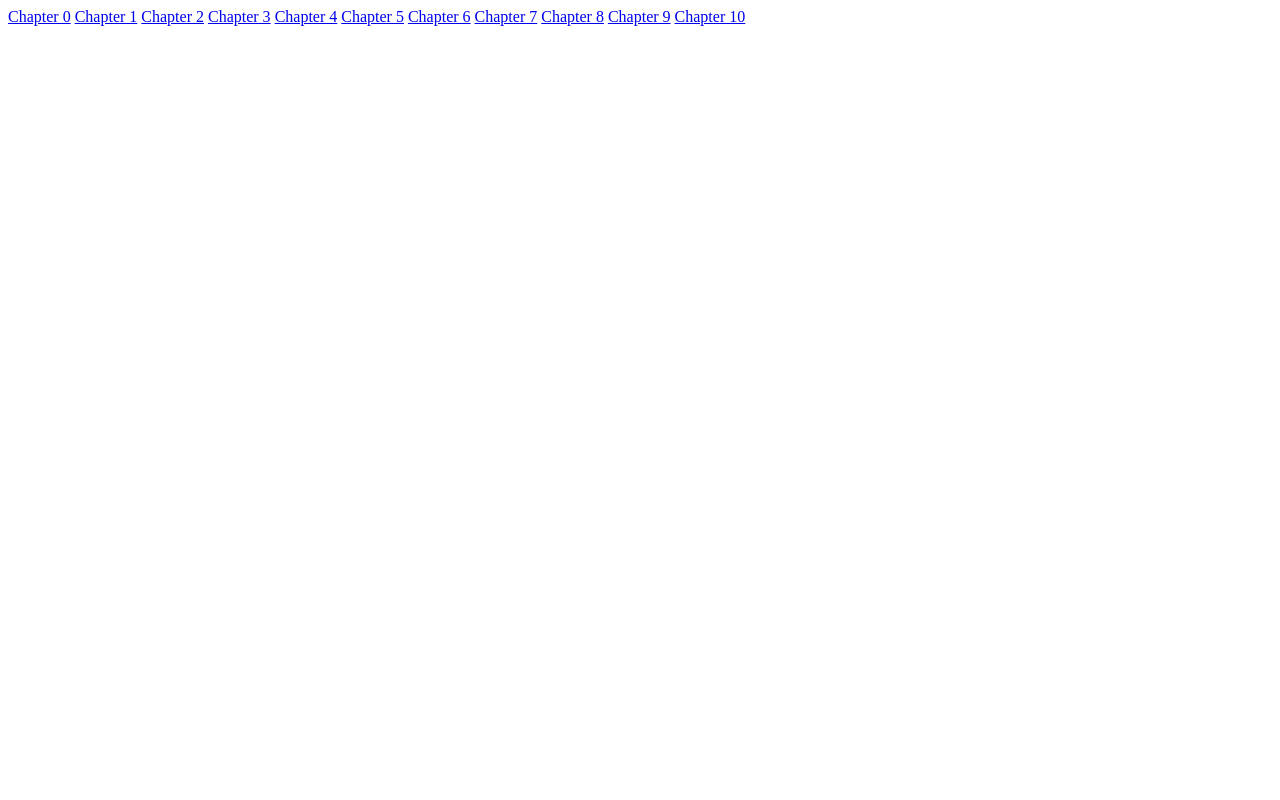
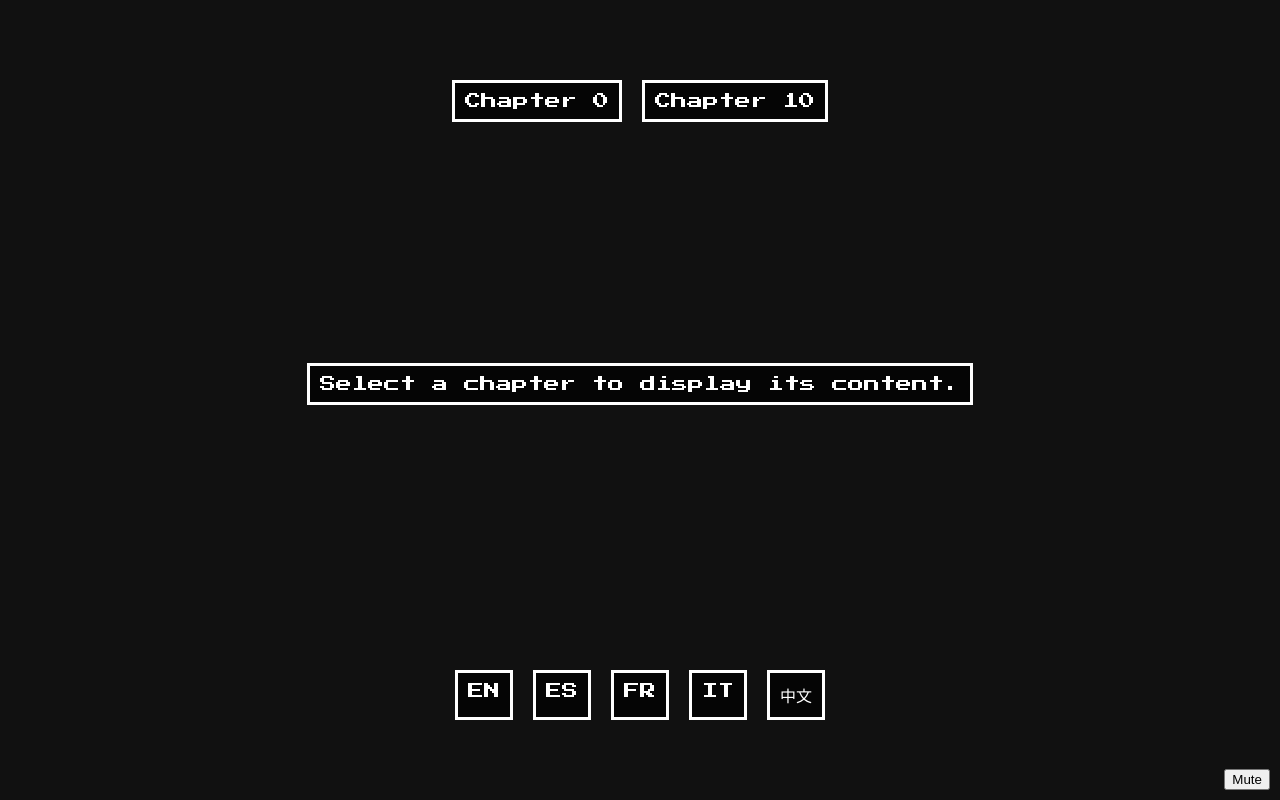
Before and after one commit to Dovask/DOM, a plain HTML site: page chapters.html in a window 1280 px wide. Drawn offline with Linux system fonts and the light colour scheme.

Commit message:
Update chapters.html

```diff
--- a/chapters.html
+++ b/chapters.html
@@ -1,56 +1,137 @@
 <!DOCTYPE html>
 <html lang="en">
-
 <head>
     <meta charset="UTF-8">
     <meta name="viewport" content="width=device-width, initial-scale=1.0">
     <title>Chapters | Domination Club</title>
     <link rel="stylesheet" href="https://fonts.googleapis.com/css2?family=Press+Start+2P&display=swap">
     <style>
-        /* [Estilos aquí] */
+        body {
+            margin: 0;
+            padding: 0;
+            height: 100vh;
+            display: flex;
+            flex-direction: column;
+            align-items: center;
+            justify-content: center;
+            background-color: #111;
+            font-family: 'Press Start 2P', cursive;
+        }
+
+        nav {
+            position: absolute;
+            top: 10%;
+            display: flex;
+            gap: 20px;
+        }
+
+        a {
+            color: white;
+            text-decoration: none;
+            padding: 10px;
+            border: 3px solid white;
+            background-color: rgba(0, 0, 0, 0.7);
+        }
+
+        a:hover {
+            background-color: #555;
+            transform: scale(1.1);
+        }
+
+        #chapterContent {
+            text-align: center;
+            color: white;
+            background-color: rgba(0, 0, 0, 0.7);
+            padding: 10px;
+            border: 3px solid white;
+            margin-bottom: 2em;
+        }
+
+        #languageButtons {
+            position: absolute;
+            bottom: 10%;
+            display: flex;
+            gap: 20px;
+        }
     </style>
 </head>
+<body>
+    <!-- Capa invisible para la música -->
+    <div id="playMusicOverlay" style="position: fixed; top: 0; left: 0; width: 100vw; height: 100vh; z-index: 2000;" onclick="startMusic()"></div>
 
-<body>
-
+    <!-- Navegación de capítulos -->
     <nav>
-        <!-- Todos los capítulos del 0 al 10 -->
         <a href="#" onclick="showChapter(0); return false;">Chapter 0</a>
-        <a href="#" onclick="showChapter(1); return false;">Chapter 1</a>
-        <a href="#" onclick="showChapter(2); return false;">Chapter 2</a>
-        <a href="#" onclick="showChapter(3); return false;">Chapter 3</a>
-        <a href="#" onclick="showChapter(4); return false;">Chapter 4</a>
-        <a href="#" onclick="showChapter(5); return false;">Chapter 5</a>
-        <a href="#" onclick="showChapter(6); return false;">Chapter 6</a>
-        <a href="#" onclick="showChapter(7); return false;">Chapter 7</a>
-        <a href="#" onclick="showChapter(8); return false;">Chapter 8</a>
-        <a href="#" onclick="showChapter(9); return false;">Chapter 9</a>
+        <!-- ... otros capítulos ... -->
         <a href="#" onclick="showChapter(10); return false;">Chapter 10</a>
     </nav>
 
-    <!-- Resto del contenido -->
+    <!-- Contenido del capítulo -->
+    <div id="chapterContent">Select a chapter to display its content.</div>
+
+    <!-- Botones de traducción -->
+    <div id="languageButtons">
+        <a href="#" onclick="changeLanguage('en'); return false;">EN</a>
+        <a href="#" onclick="changeLanguage('es'); return false;">ES</a>
+        <a href="#" onclick="changeLanguage('fr'); return false;">FR</a>
+        <a href="#" onclick="changeLanguage('it'); return false;">IT</a>
+        <a href="#" onclick="changeLanguage('zh'); return false;">中文</a>
+    </div>
+
+    <!-- Audio y control de música -->
+    <audio id="backgroundMusic" src="path_to_your_music.mp3" loop></audio>
+    <button id="muteButton" style="position: fixed; bottom: 10px; right: 10px; z-index: 1000;">Mute</button>
 
     <script>
-        // [Contenido JS aquí]
+        const chapterText = document.getElementById('chapterContent');
+        const audioElement = document.getElementById('backgroundMusic');
+        const muteButton = document.getElementById('muteButton');
+        const overlay = document.getElementById('playMusicOverlay');
+
+        function startMusic() {
+            audioElement.play();
+            overlay.style.display = 'none';  // Hide the invisible layer after clicking
+        }
 
         function showChapter(chapterNumber) {
-            fetch(`chapter${chapterNumber}.txt`)
-                .then(response => response.text())
-                .then(text => {
-                    chapterText.textContent = text;
-                });
+            // Assuming you have a default text for each chapter
+            switch (chapterNumber) {
+                case 0:
+                    chapterText.textContent = "Chapter 0: Coming Soon";
+                    break;
+                // ... other chapters ...
+                case 10:
+                    chapterText.textContent = "Chapter 10: Coming Soon";
+                    break;
+                default:
+                    chapterText.textContent = "Coming Soon";
+                    break;
+            }
         }
 
         function changeLanguage(lang) {
-            const text = chapterText.textContent;
-            // API nativa de traducción de los navegadores modernos
-            const translatedText = new Intl.DisplayNames([lang], {type: 'region'});
-            chapterText.textContent = translatedText.of(text);
+            // Fetch translation from your server or use an API here
+            // For now, it will just change the chapter text
+            switch (lang) {
+                case 'en':
+                    chapterText.textContent += " (English Version)";
+                    break;
+                case 'es':
+                    chapterText.textContent += " (Versión en Español)";
+                    break;
+                // ... other languages ...
+            }
         }
 
-        // [Resto del contenido JS]
+        muteButton.addEventListener('click', function() {
+            if (audioElement.muted) {
+                audioElement.muted = false;
+                muteButton.textContent = 'Mute';
+            } else {
+                audioElement.muted = true;
+                muteButton.textContent = 'Play';
+            }
+        });
     </script>
-
 </body>
-
 </html>
```
